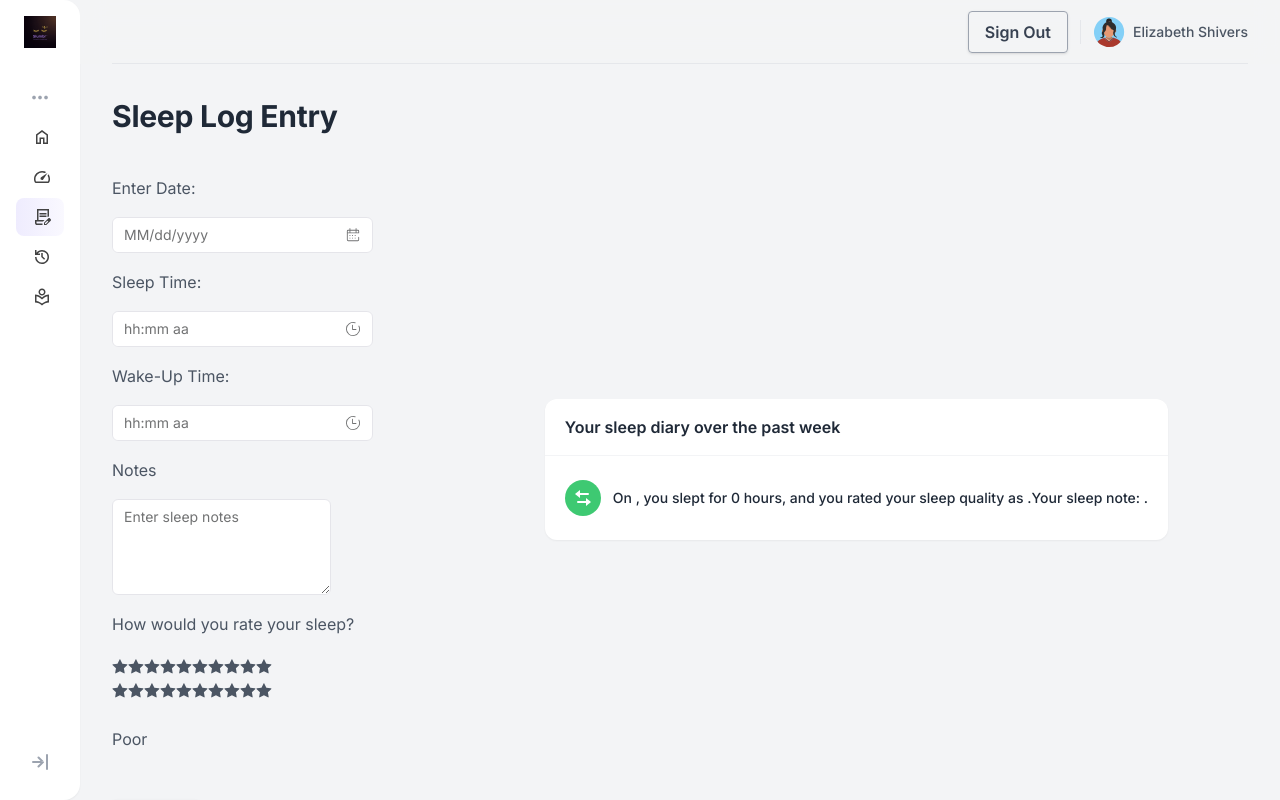
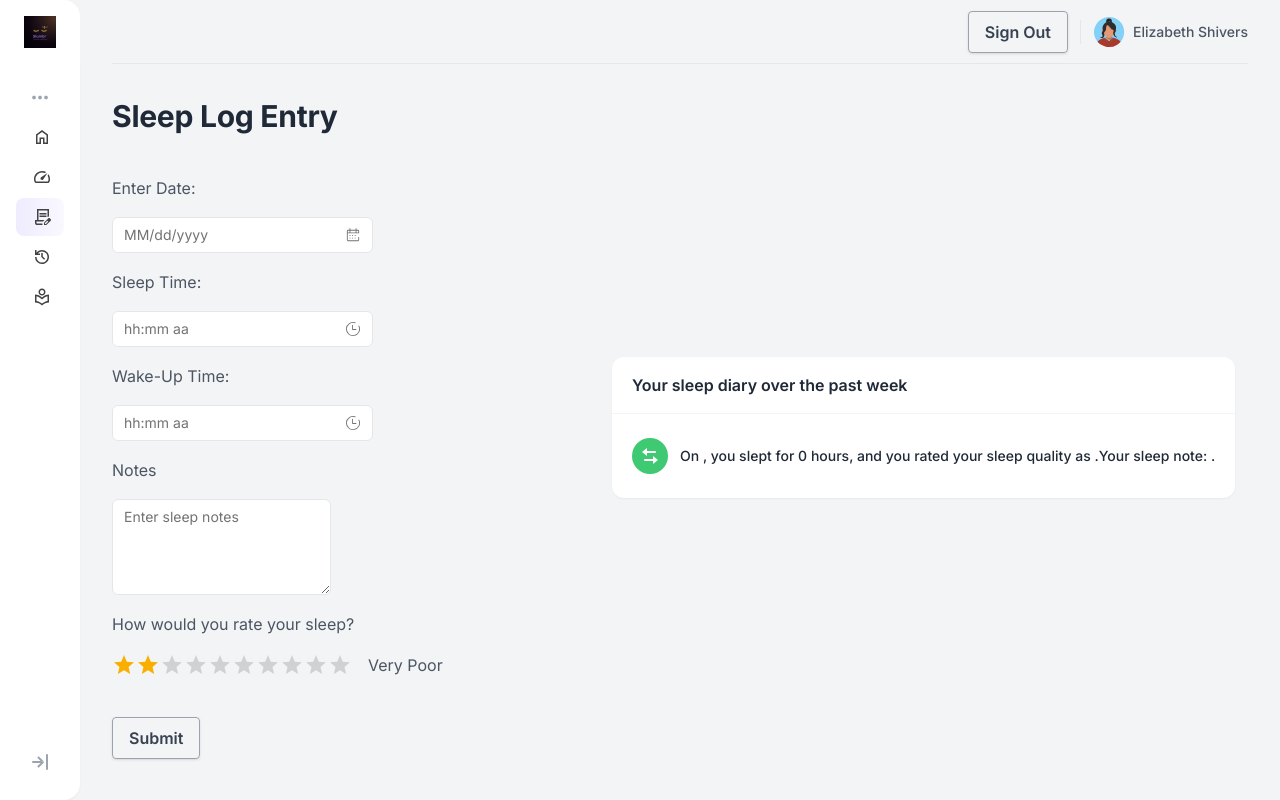
Before and after one commit to tenongene/slumbr, a React (Vite) app: page /logs in a window 1280 px wide. Built offline with nearby package versions, Linux system fonts and the light colour scheme.

Commit message:
rating updated

```diff
--- /dev/null
+++ b/src/components/Datepicker.jsx
@@ -0,0 +1,17 @@
+import * as React from 'react';
+import dayjs from 'dayjs';
+import { DemoContainer, DemoItem } from '@mui/x-date-pickers/internals/demo';
+import { AdapterDayjs } from '@mui/x-date-pickers/AdapterDayjs';
+import { LocalizationProvider } from '@mui/x-date-pickers/LocalizationProvider';
+import { DatePicker } from '@mui/x-date-pickers/DatePicker';
+import { MobileDatePicker } from '@mui/x-date-pickers/MobileDatePicker';
+import { DesktopDatePicker } from '@mui/x-date-pickers/DesktopDatePicker';
+import { StaticDatePicker } from '@mui/x-date-pickers/StaticDatePicker';
+
+export default function ResponsiveDatePickers() {
+  return (
+
+          <DatePicker defaultValue={dayjs('2022-04-17')} />
+
+  );
+}
--- a/src/pages/Logs.jsx
+++ b/src/pages/Logs.jsx
@@ -7,27 +7,28 @@ import 'rsuite/TimePicker/styles/index.css';
 import Input from 'rsuite/Input';
 import 'rsuite/Input/styles/index.css';
 import 'rsuite/InputGroup/styles/index.css';
+import { Box, Rating } from '@mui/material';
+import StarIcon from '@mui/icons-material/Star';
 
 
-const textStyle = {
-  verticalAlign: 'top',
-  lineHeight: '42px',
-  display: 'inline-block'
+
+
+const labels = {
+  1: 'Very Poor+',
+  2: 'Very Poor',
+  3: 'Poor+',
+  4: 'Poor',
+  5: 'Ok',
+  6: 'Ok+',
+  7: 'Good',
+  8: 'Good+',
+  9: 'Excellent',
+  10: 'Excellent+',
 };
 
-const texts = {
-  1: 'Very Poor',
-  2: 'Very Poor',
-  3: 'Poor',
-  4: 'Poor',
-  5: 'Ok',
-  6: 'Ok',
-  7: 'Good',
-  8: 'Good',
-  9: 'Excellent',
-  10: 'Excellent'
-};
-
+function getLabelText(value) {
+  return `${value} Star${value !== 1 ? 's' : ''}, ${labels[value]}`;
+}
 
 function Logs() {
 
@@ -35,13 +36,14 @@ function Logs() {
   const [sleepTime, setSleepTime] = useState('');
   const [wakeTime, setWakeTime] = useState('');
   const [date, setDate] = useState('');
-  const [rating, setRating] = useState(0);
   const [notes, setNotes] = useState('');
-  const [hoverValue, setHoverValue] = useState(3);
+  const [rating, setRating] = useState(2);
+  const [hover, setHover] = useState(-1);
 
-  const LogObject = {
-    sleepTime, wakeTime, date, notes
-  }
+
+  // const LogObject = {
+  //   sleepTime, wakeTime, date, notes
+  // }
 
   const handleChangeSleep = (sleepTime) => {
     setSleepTime(sleepTime);
@@ -79,7 +81,7 @@ function Logs() {
           <div className="px-4 sm:px-6 lg:px-8 py-8 w-full max-w-9xl mx-auto">
 
             {/* Dashboard actions */}
-            <div className="sm:flex sm:justify-between sm:items-center mb-8">
+        <div className="sm:flex sm:justify-between sm:items-center mb-8">
 
               {/* Left: Title */}
           <div className="mb-4 sm:mb-0">
@@ -101,24 +103,38 @@ function Logs() {
               <Input as="textarea" rows={4} placeholder="Enter sleep notes" value={notes} onChange={handleChangeNotes} />
 
               <label> How would you rate your sleep?</label>
-              <Rate max={10} value={rating} size="lg" onChange={handleChangeRate} onChangeActive={setHoverValue} style={{ display: 'inline-flex' }} color="violet"/>{' '}
-              <span style={textStyle}>{texts[hoverValue]}</span>
-
+              <Box sx={{ width: 500, display: 'flex', alignItems: 'center' }}>
+                <Rating
+                  name="hover-feedback"
+                  value={rating}
+                  max={10}
+                  getLabelText={getLabelText}
+                  onChange={(event, newRating) => {
+                    setRating(newRating);
+                  }}
+                  onChangeActive={(event, newHover) => {
+                    setHover(newHover);
+                  }}
+                  emptyIcon={<StarIcon style={{ opacity: 0.55 }} fontSize="inherit" />}
+                />
+                {rating !== null && (
+                  <Box sx={{ ml: 2 }}>{labels[hover !== -1 ? hover : rating]}</Box>
+                )}
+              </Box>
             </Stack>
 
-               <a>
                 <button type="submit" className="mt-10 text-gray-700 dark:text-stone-400 hover:text-violet-700 dark:hover:text-stone-50 font-semibold py-2 px-4 border border-gray-400 rounded shadow">
                   Submit
-                  </button>
-               </a>
+                </button>
+
 
             </div>
           </div>
 
               {/* Right: Actions */}
-              <div className="grid grid-flow-col sm:auto-cols-max justify-start sm:justify-end gap-1 mr-20">
-                <DashboardCard12 notes={notes} date={date} time = {wakeTime - sleepTime}/>
-            </div>
+          <div className="grid grid-flow-col sm:auto-cols-max justify-start sm:justify-end gap-1 mr-15">
+            <DashboardCard12 notes={notes} date={date} time = {wakeTime - sleepTime}/>
+          </div>
 
 
             </div>
```
